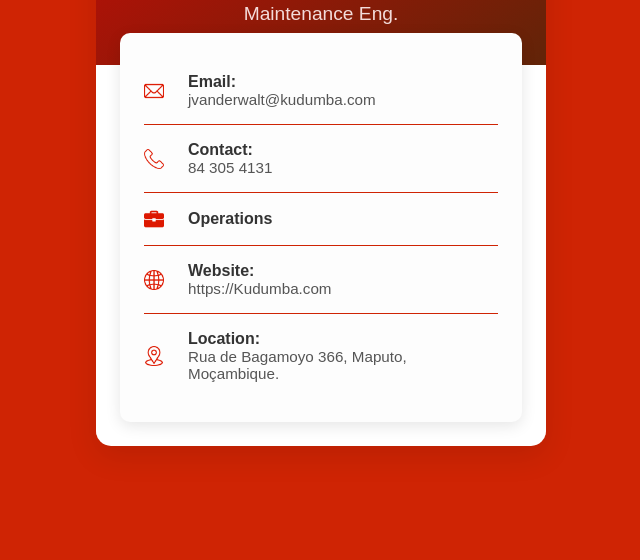
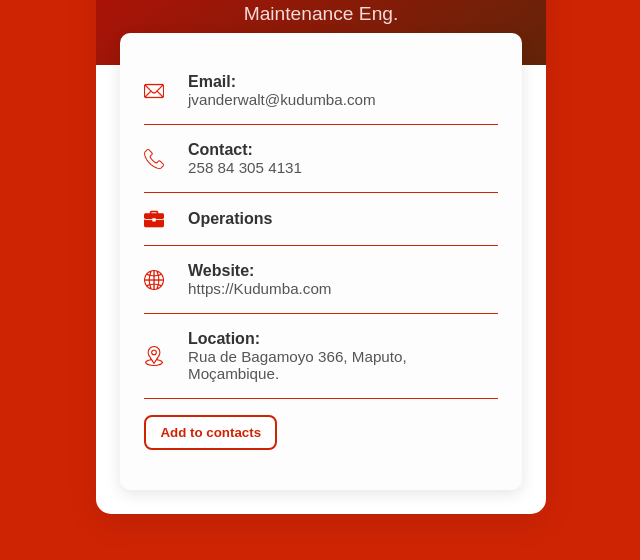
Before and after one commit to CADPRM/Kudumba, a plain HTML site: page colaboradores/WickusVanDerWalt.html in a window 1280 px wide. Shown: the part 328-888 px from the top of the page, without its empty margins (319-959 px from the left). Before the commit the page ends 854 px from the top, so only its background shows below. Drawn offline with Linux system fonts and the light colour scheme; a web font is replaced by a local one.

Commit message:
Update WickusVanDerWalt.html

```diff
--- a/colaboradores/WickusVanDerWalt.html
+++ b/colaboradores/WickusVanDerWalt.html
@@ -30,7 +30,7 @@
                 <img src="../images/telephone.png" alt="Phone Icon" class="icon">
                 <div class="info-text">
                     <span class="label">Contact:</span>
-                    <span class="value">84 305 4131</span>
+                    <span class="value">258 84 305 4131</span>
                 </div>
             </div>
             <div class="info-item">
@@ -51,10 +51,17 @@
                 <div class="info-text">
                     <span class="label">Location:</span>
                     <span class="value">Rua de Bagamoyo 366, Maputo, Moçambique.</span>
+              </div>
+            </div>
+            <div class="info-item">
+                <div class="info-text">
+                    <button class="save-contact-btn">Add to contacts</button>
                 </div>
             </div>
         </main>
     </div>
 
+    <script src="../save-contact.js"></script>
 </body>
 </html>
+</html>
```
